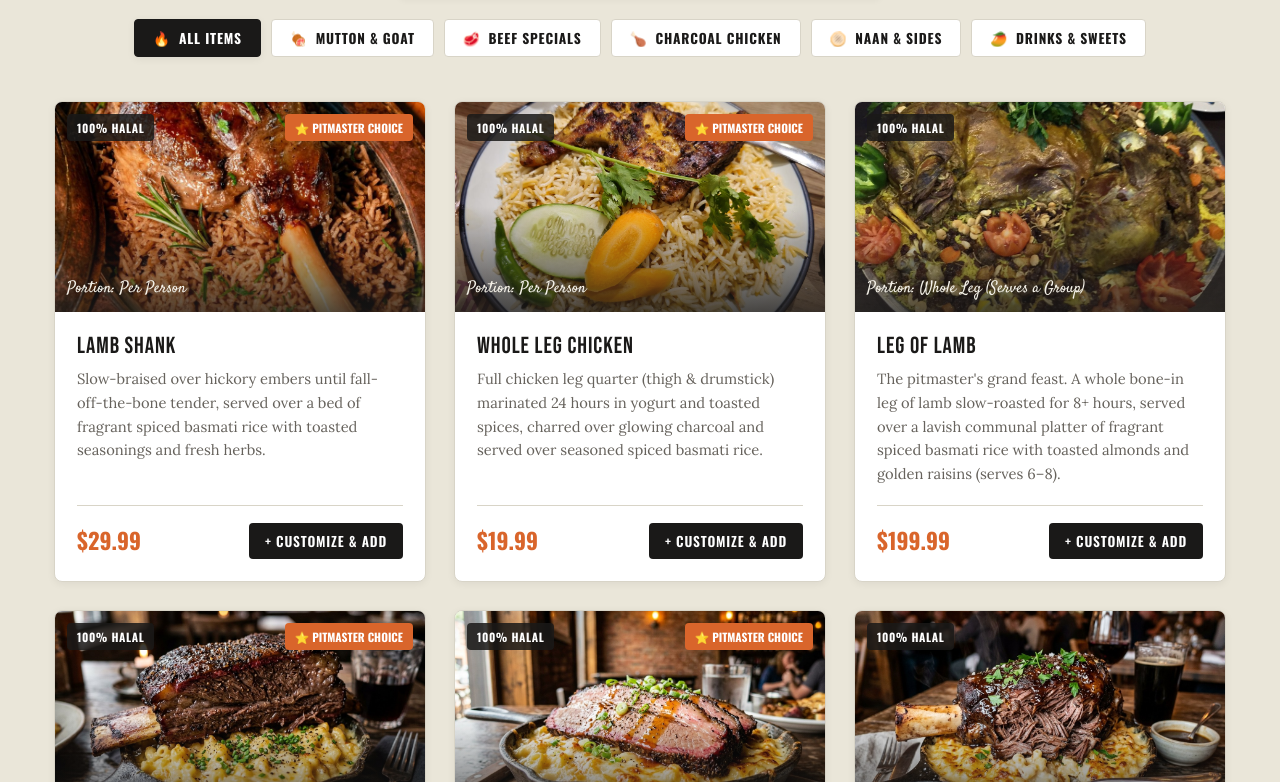
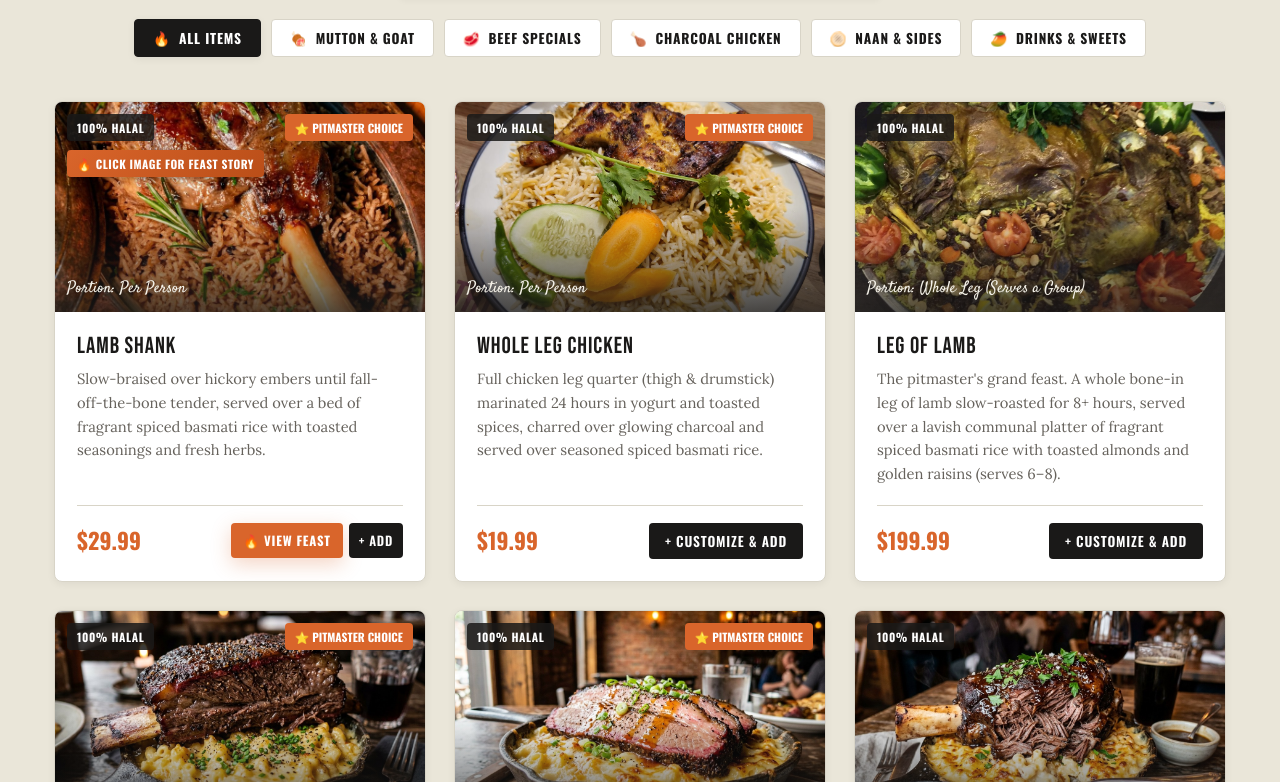
Before and after one commit to samarshirazi/rtom-website, a React (Vite) app: page / in a window 1280 px wide. Shown: the part 2058-2840 px from the top of the page. Built offline with nearby package versions, Linux system fonts and the light colour scheme.

Commit message:
Make Lamb Shank image clickable to open funnel page and add vercel.json SPA rewrite

```diff
--- a/src/App.tsx
+++ b/src/App.tsx
@@ -161,7 +161,10 @@ export function App() {
             onOpenCatering={() => handleNavigateSection('catering')}
           />
 
-          <MenuSection onSelectDish={(dish) => setSelectedDishModal(dish)} />
+          <MenuSection
+            onSelectDish={(dish) => setSelectedDishModal(dish)}
+            onNavigateToLambShank={handleNavigateToLambShank}
+          />
 
           <CateringCalculator onOpenInquiry={handleOpenCateringInquiry} />
 
--- a/src/components/MenuSection.tsx
+++ b/src/components/MenuSection.tsx
@@ -4,9 +4,13 @@ import { DISHES } from '../data/dishes';
 
 type MenuSectionProps = {
   onSelectDish: (dish: Dish) => void;
+  onNavigateToLambShank?: () => void;
 };
 
-export const MenuSection: React.FC<MenuSectionProps> = ({ onSelectDish }) => {
+export const MenuSection: React.FC<MenuSectionProps> = ({
+  onSelectDish,
+  onNavigateToLambShank,
+}) => {
   const [selectedCategory, setSelectedCategory] = useState<string>('all');
   const [searchQuery, setSearchQuery] = useState<string>('');
 
@@ -242,7 +246,17 @@ export const MenuSection: React.FC<MenuSectionProps> = ({ onSelectDish }) => {
                 }}
               >
                 {/* Dish Photo & Portion Overlay */}
-                <div style={{ position: 'relative', height: 210, width: '100%', overflow: 'hidden' }}>
+                <div
+                  onClick={dish.id === 'rtom-lamb-shank' && onNavigateToLambShank ? onNavigateToLambShank : undefined}
+                  style={{
+                    position: 'relative',
+                    height: 210,
+                    width: '100%',
+                    overflow: 'hidden',
+                    cursor: dish.id === 'rtom-lamb-shank' && onNavigateToLambShank ? 'pointer' : 'default',
+                  }}
+                  title={dish.id === 'rtom-lamb-shank' ? 'Click to view 8-Hour Lamb Shank Feast Story' : undefined}
+                >
                   <img
                     src={dish.image}
                     alt={dish.name}
@@ -306,6 +320,33 @@ export const MenuSection: React.FC<MenuSectionProps> = ({ onSelectDish }) => {
                     )}
                   </div>
 
+                  {/* Special Funnel Banner on Lamb Shank Image */}
+                  {dish.id === 'rtom-lamb-shank' && (
+                    <div
+                      style={{
+                        position: 'absolute',
+                        top: 48,
+                        left: 12,
+                        background: 'linear-gradient(135deg, #D9652B 0%, #BA4E18 100%)',
+                        color: '#FFFFFF',
+                        padding: '4px 10px',
+                        borderRadius: 'var(--radius-sm)',
+                        fontFamily: 'var(--font-heading)',
+                        fontSize: '0.72rem',
+                        fontWeight: 800,
+                        letterSpacing: '0.04em',
+                        textTransform: 'uppercase',
+                        boxShadow: '0 2px 8px rgba(0,0,0,0.3)',
+                        display: 'flex',
+                        alignItems: 'center',
+                        gap: '4px',
+                      }}
+                    >
+                      <span>🔥</span>
+                      <span>CLICK IMAGE FOR FEAST STORY</span>
+                    </div>
+                  )}
+
                   {/* Portion Tag */}
                   <div
                     className="script-accent"
@@ -333,12 +374,14 @@ export const MenuSection: React.FC<MenuSectionProps> = ({ onSelectDish }) => {
                 >
                   <div>
                     <h3
+                      onClick={dish.id === 'rtom-lamb-shank' && onNavigateToLambShank ? onNavigateToLambShank : undefined}
                       style={{
                         fontSize: '1.45rem',
                         fontFamily: 'var(--font-woodcut)',
                         letterSpacing: '0.04em',
                         color: 'var(--text-dark)',
                         marginBottom: 8,
+                        cursor: dish.id === 'rtom-lamb-shank' && onNavigateToLambShank ? 'pointer' : 'default',
                       }}
                     >
                       {dish.name}
@@ -364,6 +407,7 @@ export const MenuSection: React.FC<MenuSectionProps> = ({ onSelectDish }) => {
                       justifyContent: 'space-between',
                       borderTop: '1px solid var(--border-subtle)',
                       paddingTop: 16,
+                      gap: 8,
                     }}
                   >
                     <span
@@ -376,12 +420,37 @@ export const MenuSection: React.FC<MenuSectionProps> = ({ onSelectDish }) => {
                     >
                       ${dish.price.toFixed(2)}
                     </span>
+                    {dish.id === 'rtom-lamb-shank' && onNavigateToLambShank ? (
+                      <div style={{ display: 'flex', gap: 6 }}>
+                        <button
+                          onClick={onNavigateToLambShank}
+                          className="btn btn-primary btn-sm"
+                          style={{
+                            background: 'var(--color-rust)',
+                            color: '#FFFFFF',
+                            fontSize: '0.8rem',
+                            padding: '8px 12px',
+                            fontWeight: 700,
+                          }}
+                        >
+                          <span>🔥 View Feast</span>
+                        </button>
+                        <button
+                          onClick={() => onSelectDish(dish)}
+                          className="btn btn-dark btn-sm"
+                          style={{ fontSize: '0.8rem', padding: '8px 10px' }}
+                        >
+                          <span>+ Add</span>
+                        </button>
+                      </div>
+                    ) : (
                       <button
                         onClick={() => onSelectDish(dish)}
                         className="btn btn-dark btn-sm"
                       >
                         <span>+ Customize & Add</span>
                       </button>
+                    )}
                   </div>
                 </div>
               </div>
```
Also changed, not shown: vercel.json (added), 1 other file (tests, documents, lock files or other folders). Lines whose indentation alone changed are shown as unchanged.
